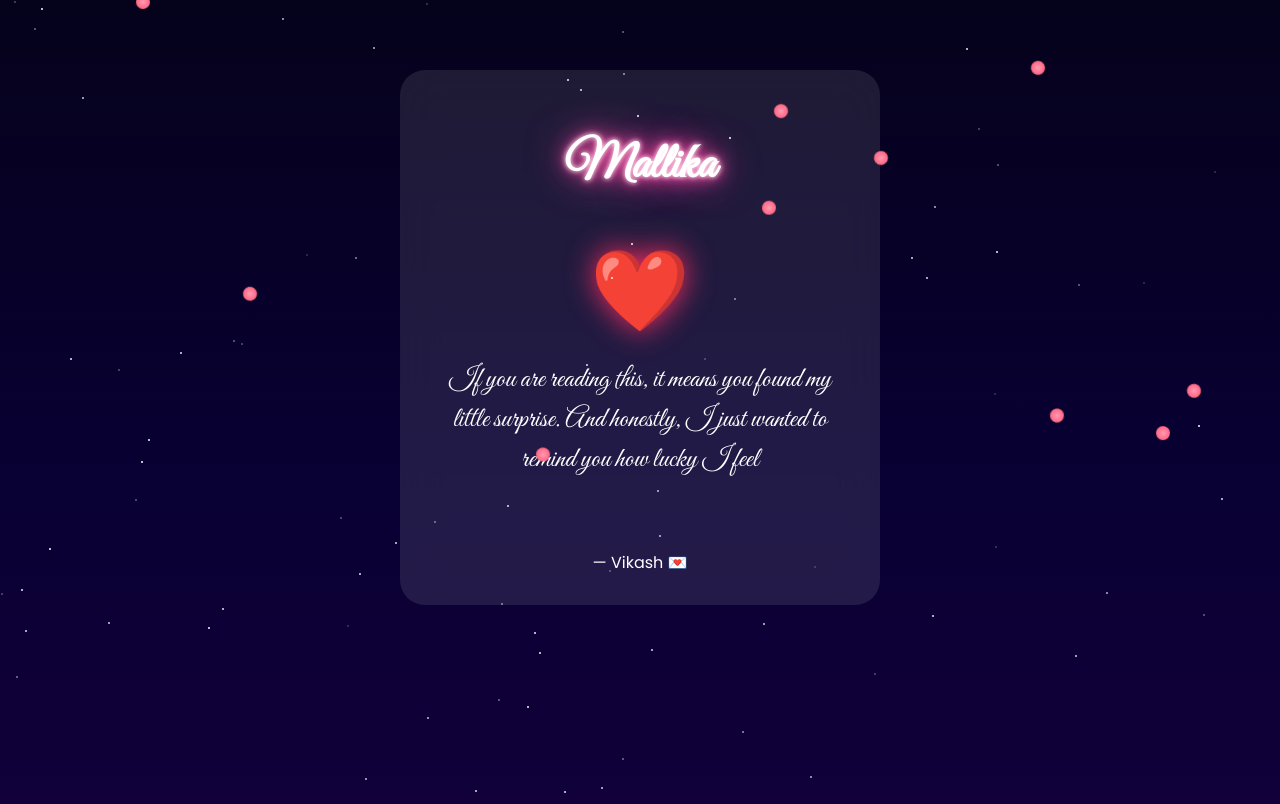
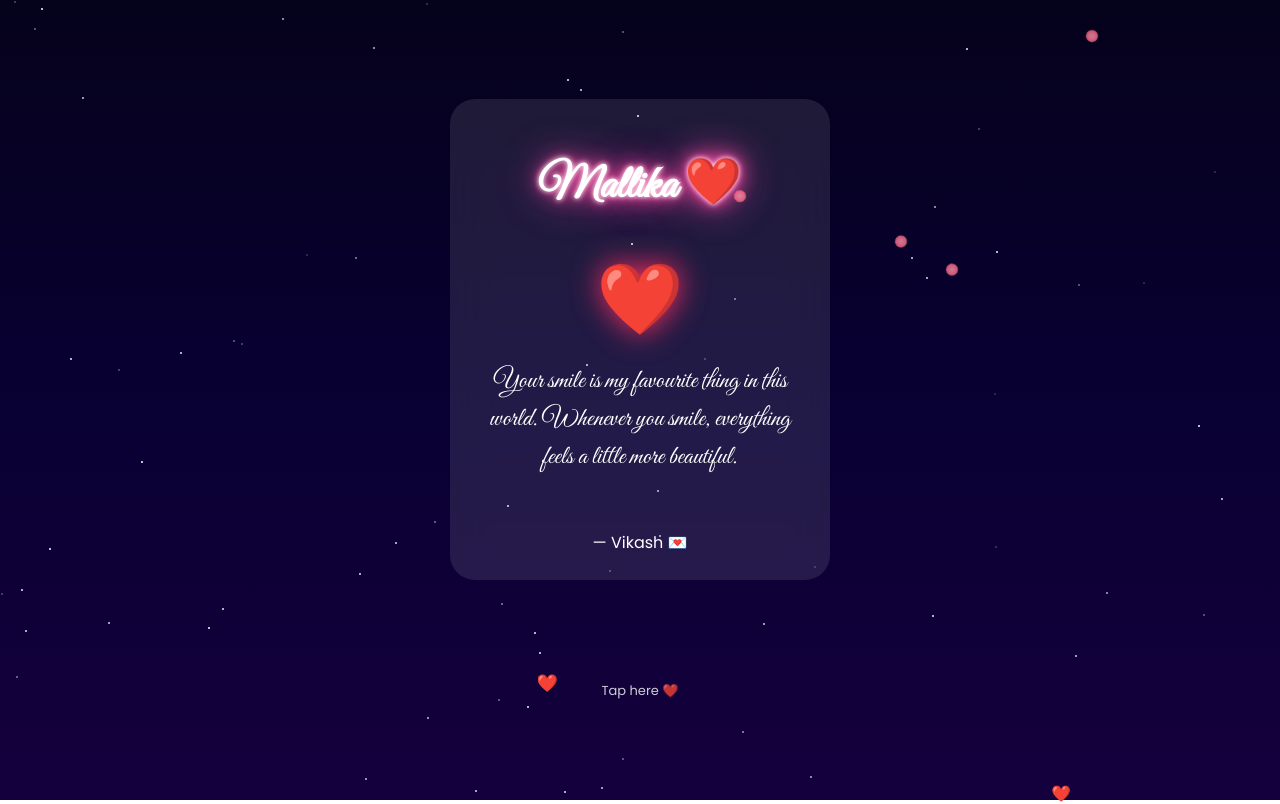
Before and after one commit to vvikashverma28/love, a plain HTML site: page index.html in a window 1280 px wide. Shown: the top 804 px of the page. Drawn offline with nearby package versions, Linux system fonts and the light colour scheme.

Commit message:
Update index.html

```diff
--- a/index.html
+++ b/index.html
@@ -13,13 +13,28 @@
 
 <style>
 
+*{box-sizing:border-box;}
+
 body{
 margin:0;
 font-family:Poppins;
 background:linear-gradient(#05021b,#090033,#15003d);
 color:white;
+height:100vh;
+width:100vw;
+overflow:hidden;
+display:flex;
+align-items:center;
+justify-content:center;
 text-align:center;
-overflow-x:hidden;
+}
+
+/* container */
+
+.container{
+width:100%;
+max-width:420px;
+padding:20px;
 }
 
 /* stars */
@@ -41,11 +56,8 @@ to{opacity:1}
 /* card */
 
 .card{
-width:90%;
-max-width:420px;
-margin:auto;
-margin-top:70px;
-padding:30px;
+width:100%;
+padding:25px;
 background:rgba(255,255,255,0.1);
 backdrop-filter:blur(20px);
 border-radius:25px;
@@ -55,7 +67,7 @@ border-radius:25px;
 
 h1{
 font-family:'Great Vibes';
-font-size:50px;
+font-size:46px;
 text-shadow:
 0 0 5px #fff,
 0 0 10px #ff4da6,
@@ -67,15 +79,15 @@ text-shadow:
 
 #message{
 font-family:'Great Vibes';
-font-size:28px;
-min-height:180px;
-line-height:40px;
+font-size:26px;
+line-height:38px;
+min-height:160px;
 }
 
 /* 3D heart */
 
 .heart3d{
-font-size:80px;
+font-size:70px;
 margin:10px 0;
 animation:beat 1s infinite;
 filter:drop-shadow(0 0 15px #ff2e63);
@@ -92,15 +104,34 @@ filter:drop-shadow(0 0 15px #ff2e63);
 .petal{
 position:fixed;
 top:-10px;
-width:14px;
-height:14px;
+width:12px;
+height:12px;
 background:radial-gradient(circle,#ff9bb3,#ff4d6d);
 border-radius:50%;
-animation:fall linear infinite;
+opacity:0;
+animation:petalFall linear infinite;
 }
 
-@keyframes fall{
-to{transform:translateY(110vh) rotate(360deg);}
+@keyframes petalFall{
+
+0%{
+transform:translateY(-10vh) rotate(0deg);
+opacity:0;
+}
+
+10%{
+opacity:0.8;
+}
+
+90%{
+opacity:0.8;
+}
+
+100%{
+transform:translateY(110vh) rotate(360deg);
+opacity:0;
+}
+
 }
 
 /* floating hearts */
@@ -108,25 +139,48 @@ to{transform:translateY(110vh) rotate(360deg);}
 .fheart{
 position:fixed;
 color:#ff2e63;
-font-size:20px;
-animation:float 7s linear infinite;
+font-size:18px;
+opacity:0;
+animation:heartFloat 7s linear forwards;
 }
 
-@keyframes float{
-0%{transform:translateY(100vh)}
-100%{transform:translateY(-10vh)}
+@keyframes heartFloat{
+
+0%{
+transform:translateY(100vh) scale(0.6);
+opacity:0;
+}
+
+15%{
+opacity:1;
+}
+
+85%{
+opacity:1;
+}
+
+100%{
+transform:translateY(-10vh) scale(1.2);
+opacity:0;
+}
+
 }
 
 /* love animation */
 
 .love-animation{
-margin-top:100px;
+margin-top:25px;
 cursor:pointer;
+}
+
+svg{
+width:100%;
+height:auto;
 }
 
 .lttr{
 font-family:'Great Vibes';
-font-size:65px;
+font-size:60px;
 fill:#fff;
 stroke:#ff2e63;
 stroke-width:2;
@@ -135,8 +189,8 @@ filter:drop-shadow(0 0 10px #ff2e63);
 }
 
 .tap{
-margin-top:10px;
-font-size:14px;
+margin-top:6px;
+font-size:13px;
 opacity:0.8;
 }
 
@@ -145,15 +199,17 @@ opacity:0.8;
 
 <body>
 
+<div class="container">
+
 <div class="card">
 
-<h1>Mallika</h1>
+<h1>Mallika ❤️</h1>
 
 <div class="heart3d">❤️</div>
 
 <div id="message"></div>
 
-<div style="margin-top:10px;">— Vikash 💌</div>
+<div style="margin-top:8px;">— Vikash 💌</div>
 
 </div>
 
@@ -180,15 +236,17 @@ opacity:0.8;
 
 </div>
 
+</div>
+
 <script>
 
 /* stars */
 
-for(let i=0;i<80;i++){
+for(let i=0;i<70;i++){
 let s=document.createElement("div")
 s.className="star"
-s.style.left=Math.random()*100+"%"
-s.style.top=Math.random()*100+"%"
+s.style.left=Math.random()*100+"vw"
+s.style.top=Math.random()*100+"vh"
 s.style.animationDuration=1+Math.random()*3+"s"
 document.body.appendChild(s)
 }
@@ -198,12 +256,13 @@ document.body.appendChild(s)
 let messages=[
 
 `
+
 If you are reading this,
 
 it means you found
 my little surprise.
 
-And honestly,
+And honestly...
 
 I just wanted to remind you
 how lucky I feel
@@ -221,31 +280,14 @@ And I would choose you
 again and again.`,
 
 `
+
 Your smile
 is my favourite thing
 in this world.
 
 Whenever you smile,
 everything feels
-a little more beautiful.`,
-
-`
-No matter how busy
-life gets,
-
-one thing will
-always stay the same...
-
-I will always
-care about you.`,
-
-`
-I don't just love you
-because you're beautiful.
-
-I love you because
-you make my life
-feel special.`
+a little more beautiful.`
 
 ]
 
@@ -268,28 +310,28 @@ setInterval(()=>{
 let h=document.createElement("div")
 h.className="fheart"
 h.innerHTML="❤️"
-h.style.left=Math.random()*100+"%"
+h.style.left=Math.random()*100+"vw"
 document.body.appendChild(h)
 setTimeout(()=>h.remove(),7000)
-},700)
+},900)
 
 /* petals */
 
 setInterval(()=>{
 let p=document.createElement("div")
 p.className="petal"
-p.style.left=Math.random()*100+"%"
-p.style.animationDuration=5+Math.random()*5+"s"
+p.style.left=Math.random()*100+"vw"
+p.style.animationDuration=7+Math.random()*5+"s"
 document.body.appendChild(p)
-setTimeout(()=>p.remove(),10000)
-},500)
+setTimeout(()=>p.remove(),11000)
+},900)
 
 /* tap animation */
 
 function playLove(){
 
 confetti({
-particleCount:200,
+particleCount:180,
 spread:120,
 origin:{y:0.7}
 })
```
